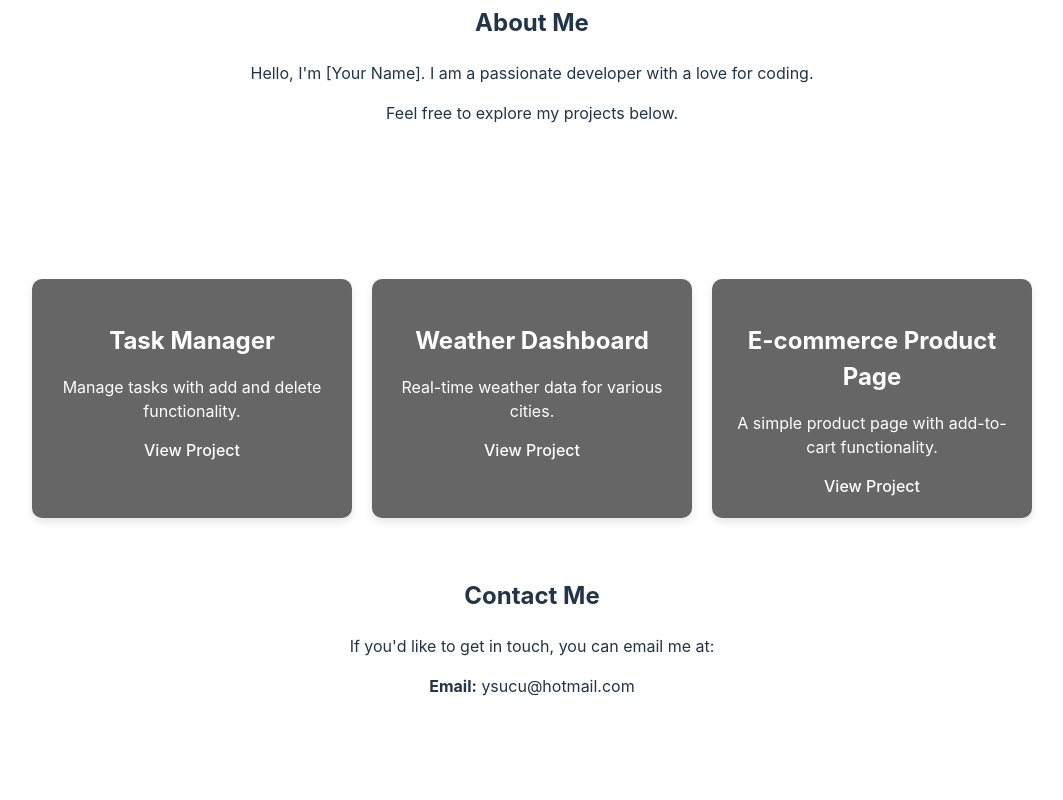
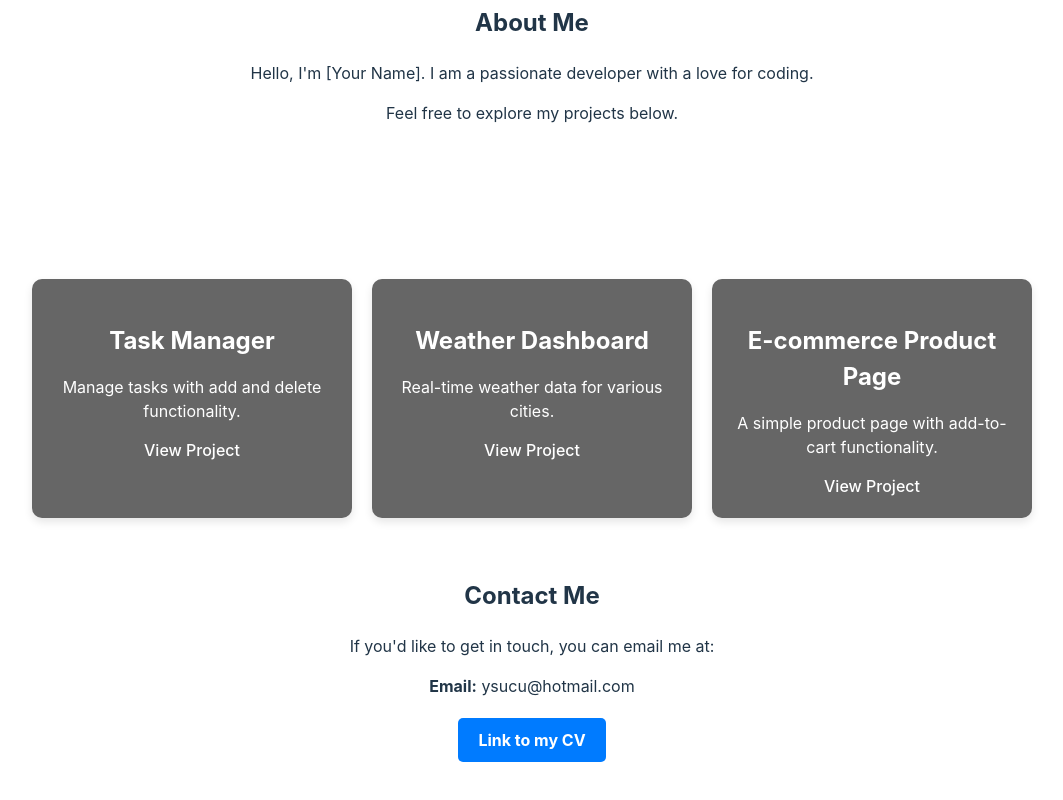
Before and after one commit to Yawshimitsu/Yaw-Page, a React (Vite) app: page / in a window 1280 px wide. Shown: the part 460-1260 px from the top of the page, without its empty margins (108-1171 px from the left). Before the commit the page ends 1230 px from the top, so only its background shows below. Built offline with nearby package versions, Linux system fonts and the light colour scheme.

Commit message:
added a link to my CV

```diff
--- a/src/components/Contact.tsx
+++ b/src/components/Contact.tsx
@@ -1,4 +1,4 @@
-import '../styles/Contact.css';  // If you want specific styles for Contact section
+import '../styles/Contact.css';  // If you have specific styles for Contact section
 
 const Contact = () => {
   return (
@@ -6,6 +6,12 @@ const Contact = () => {
       <h2>Contact Me</h2>
       <p>If you'd like to get in touch, you can email me at:</p>
       <p><strong>Email:</strong> ysucu@hotmail.com</p>
+
+      {/* Download CV Section */}
+      <div className="download-cv">
+        <a href="https://Yawshimitsu.github.io/yaw-page//Yavuz_Sucu_CV.pdf" download="Yavuz_Sucu_CV.pdf" className="download-button">
+Link to my CV</a>
+      </div>
     </section>
   );
 };
--- a/src/styles/Contact.css
+++ b/src/styles/Contact.css
@@ -50,3 +50,22 @@
   .contact-form button:hover {
     background: #218838;
   }
+
+  .download-cv {
+    margin-top: 20px;
+  }
+
+  .download-button {
+    display: inline-block;
+    padding: 10px 20px;
+    background-color: #007bff; /* Bootstrap primary color */
+    color: #fff;
+    text-decoration: none;
+    border-radius: 5px;
+    font-weight: bold;
+    transition: background-color 0.3s ease;
+  }
+
+  .download-button:hover {
+    background-color: #0056b3; /* Darker shade on hover */
+  }
```
Also changed, not shown: 1 other file (tests, documents, lock files or other folders).
